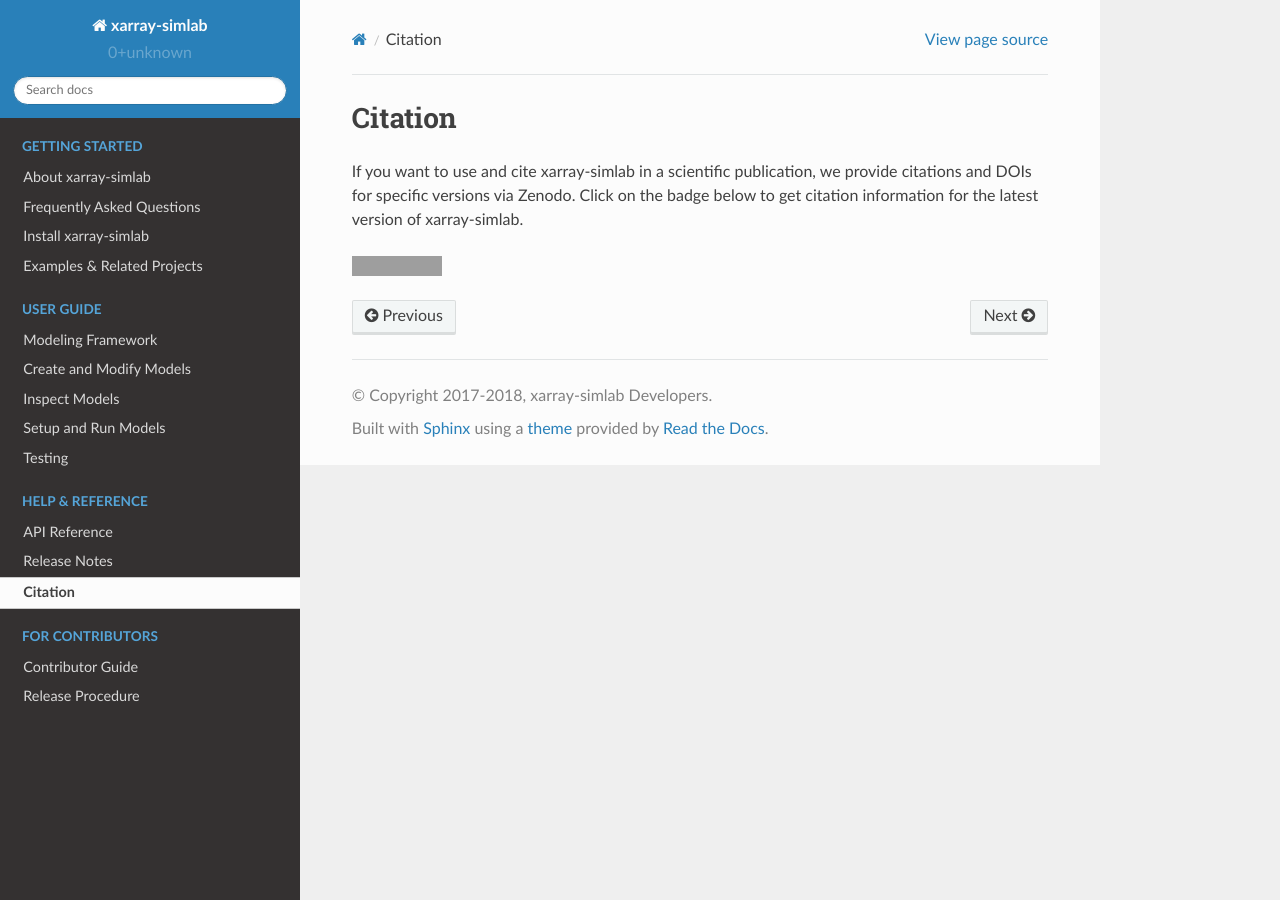
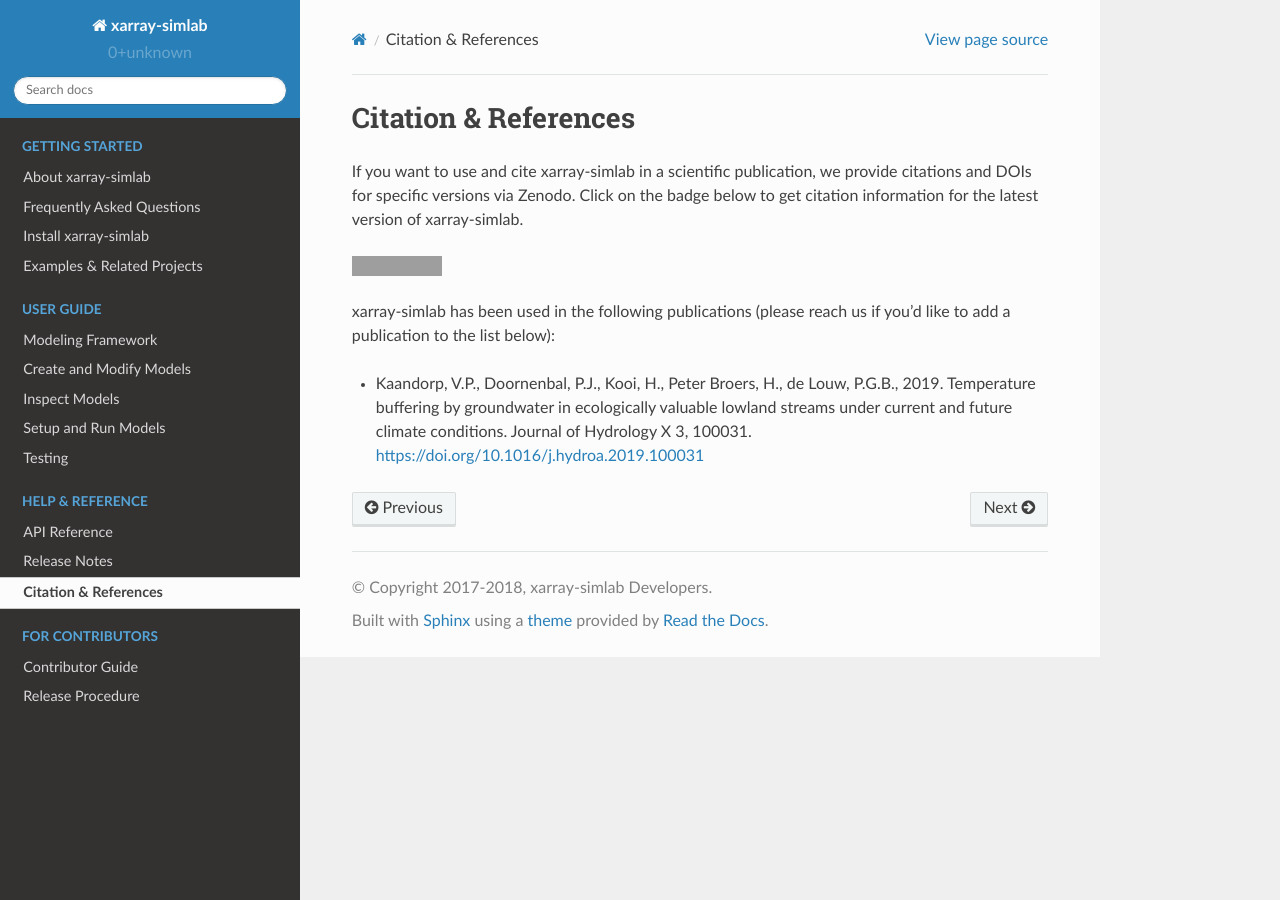
Before and after one commit to xarray-contrib/xarray-simlab, a Sphinx documentation site: the page built from doc/citation.rst, in a window 1280 px wide. Built offline with Sphinx 7.4.7 and the Read the Docs theme 2.0.0, drawn with Linux system fonts in a browser that asks for light colours; the version number could not be read and is left out; grey boxes are pictures that could not be loaded.

Commit message:
update citation section (add refs)

```diff
--- a/doc/citation.rst
+++ b/doc/citation.rst
@@ -1,7 +1,7 @@
 .. _citation:
 
-Citation
-========
+Citation & References
+=====================
 
 If you want to use and cite xarray-simlab in a scientific publication,
 we provide citations and DOIs for specific versions via Zenodo. Click
@@ -10,3 +10,11 @@ of xarray-simlab.
 
 .. image:: https://zenodo.org/badge/93938479.svg
    :target: https://zenodo.org/badge/latestdoi/93938479
+
+xarray-simlab has been used in the following publications (please reach us if
+you'd like to add a publication to the list below):
+
+- Kaandorp, V.P., Doornenbal, P.J., Kooi, H., Peter Broers, H., de Louw,
+  P.G.B., 2019. Temperature buffering by groundwater in ecologically valuable
+  lowland streams under current and future climate conditions. Journal of
+  Hydrology X 3, 100031. https://doi.org/10.1016/j.hydroa.2019.100031
```
